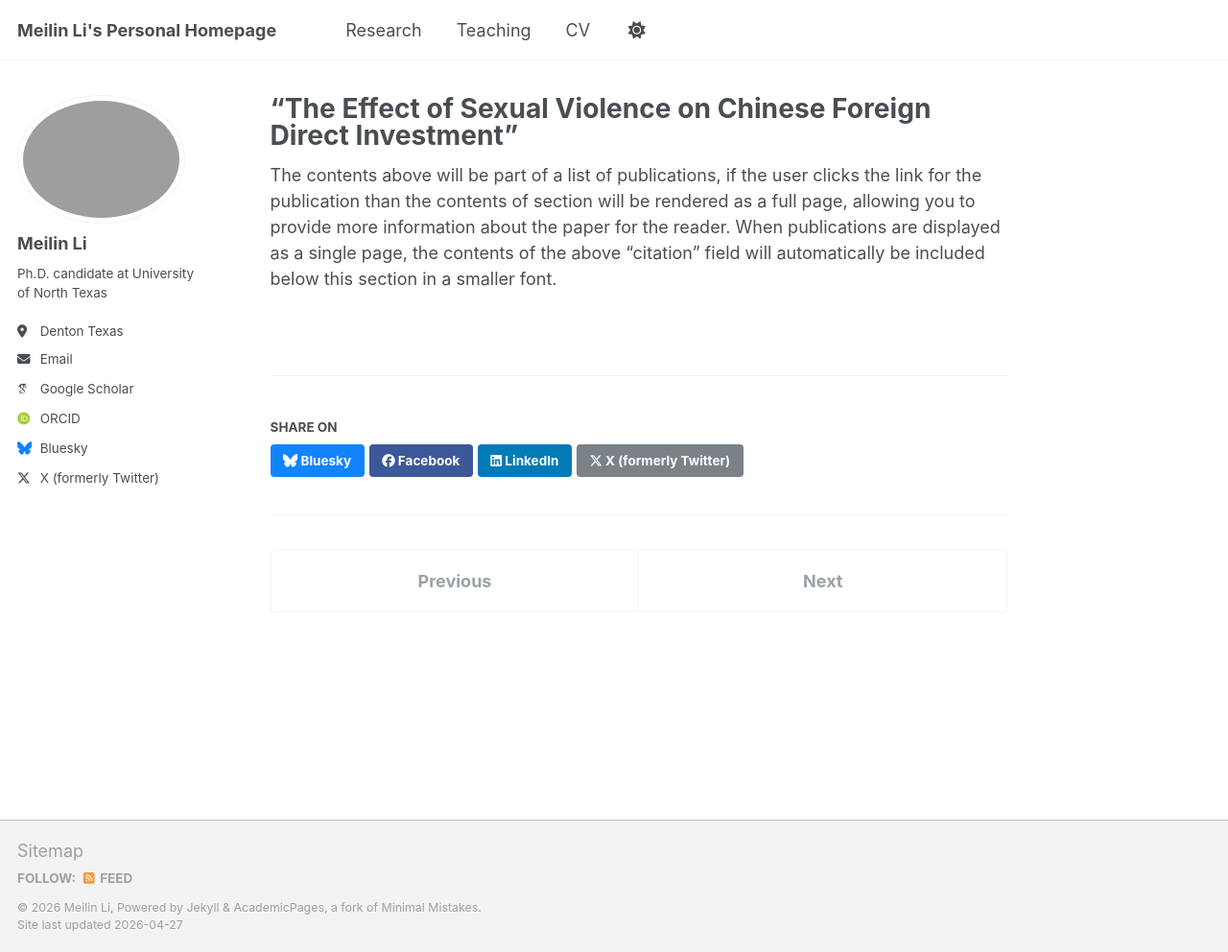
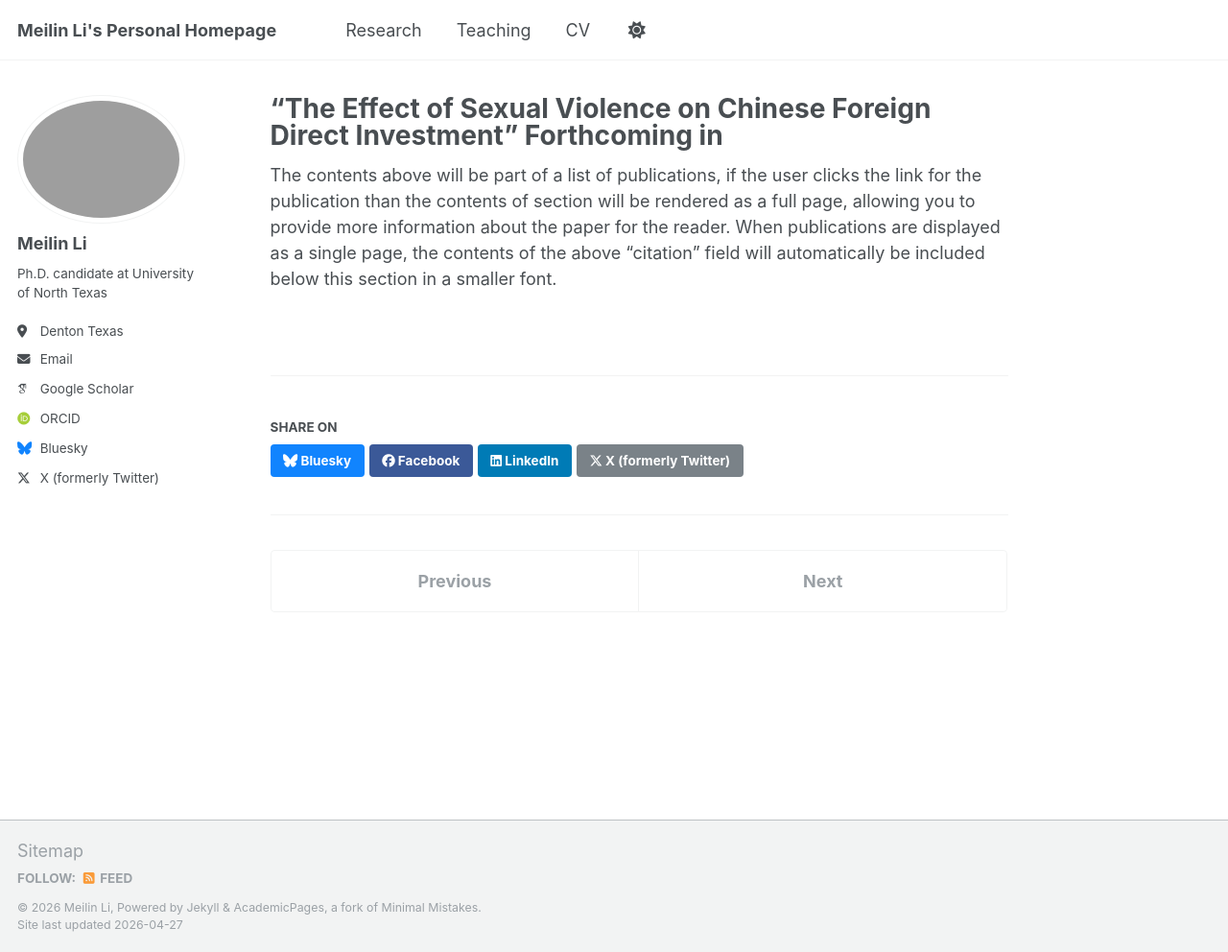
Before and after one commit to meilinlinet/meilinlinet.github.io, a Jekyll site: the page built from _publications/2010-10-01-paper-title-number-2.md, in a window 1280 px wide and 992 px high. Shown: the whole window at 96% size. Built offline with Jekyll 4.4.1, drawn with Linux system fonts in a browser that asks for light colours; some web fonts are replaced; part of the change alters nothing that is shown.

Commit message:
Update 2010-10-01-paper-title-number-2.md

```diff
--- a/_publications/2010-10-01-paper-title-number-2.md
+++ b/_publications/2010-10-01-paper-title-number-2.md
@@ -1,14 +1,12 @@
 ---
-title: '"The Effect of Sexual Violence on Chinese Foreign Direct Investment"'
+title: '"The Effect of Sexual Violence on Chinese Foreign Direct Investment" Forthcoming in'
 collection: publications
 category: manuscripts
-permalink: /publication/2010-10-01-paper-title-number-2
 excerpt: ''
 venue: 'Asian Survey'
-#slidesurl: 'http://academicpages.github.io/files/slides2.pdf'
 citation: '2026. "The Effect of Sexual Violence on Chinese Foreign Direct Investment" <i>Asian Survey</i> Forthcoming. (with Kelan (Lilly) Lu and Glen Biglaiser)'
 journalname: 'Asian Survey'
-pagenumbers: 'Forthcoming (with Kelan (Lilly) Lu and Glen Biglaiser)'
+pagenumbers: '(with Kelan (Lilly) Lu and Glen Biglaiser)'
 publishedyear: 2026
 ---
 The contents above will be part of a list of publications, if the user clicks the link for the publication than the contents of section will be rendered as a full page, allowing you to provide more information about the paper for the reader. When publications are displayed as a single page, the contents of the above "citation" field will automatically be included below this section in a smaller font.
```
